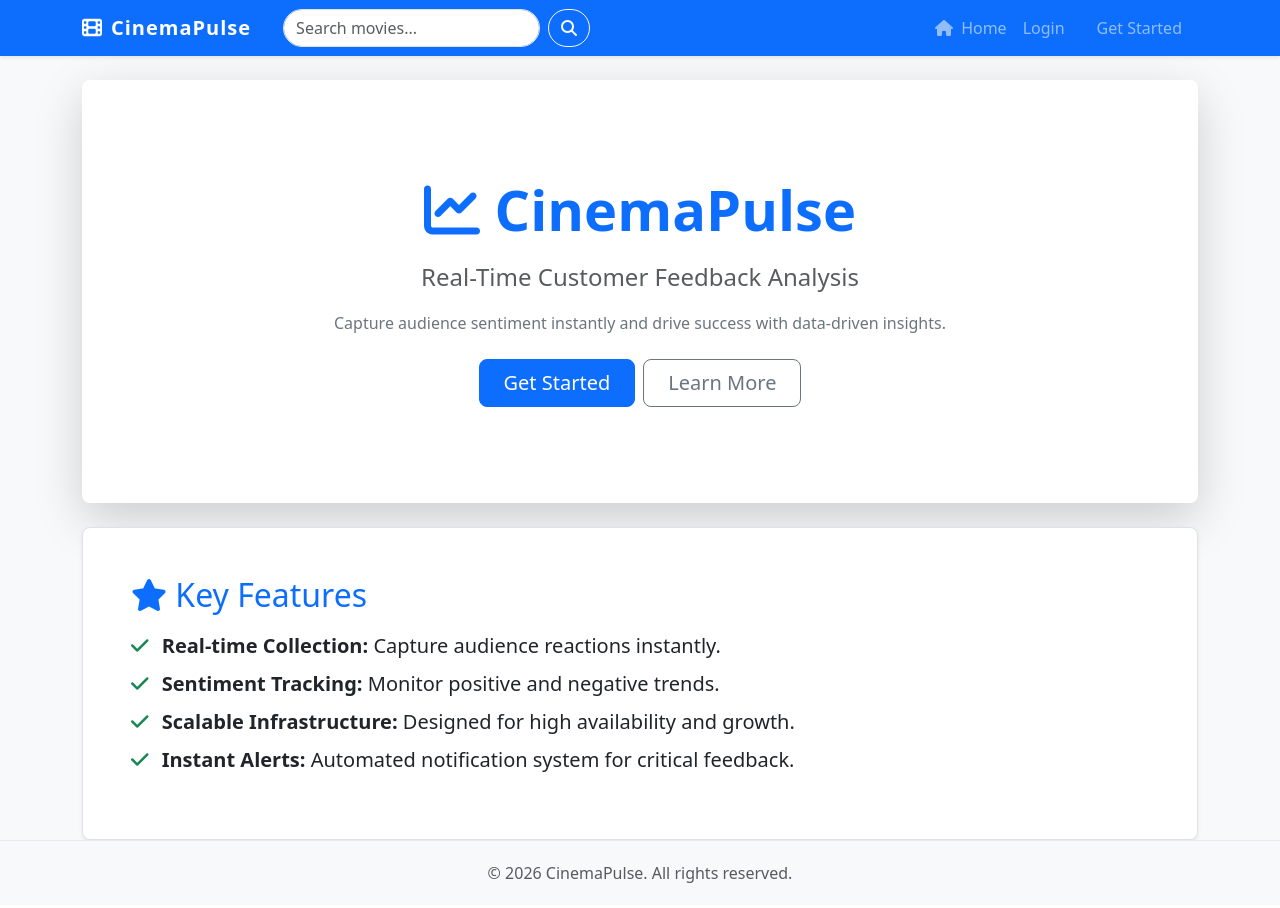
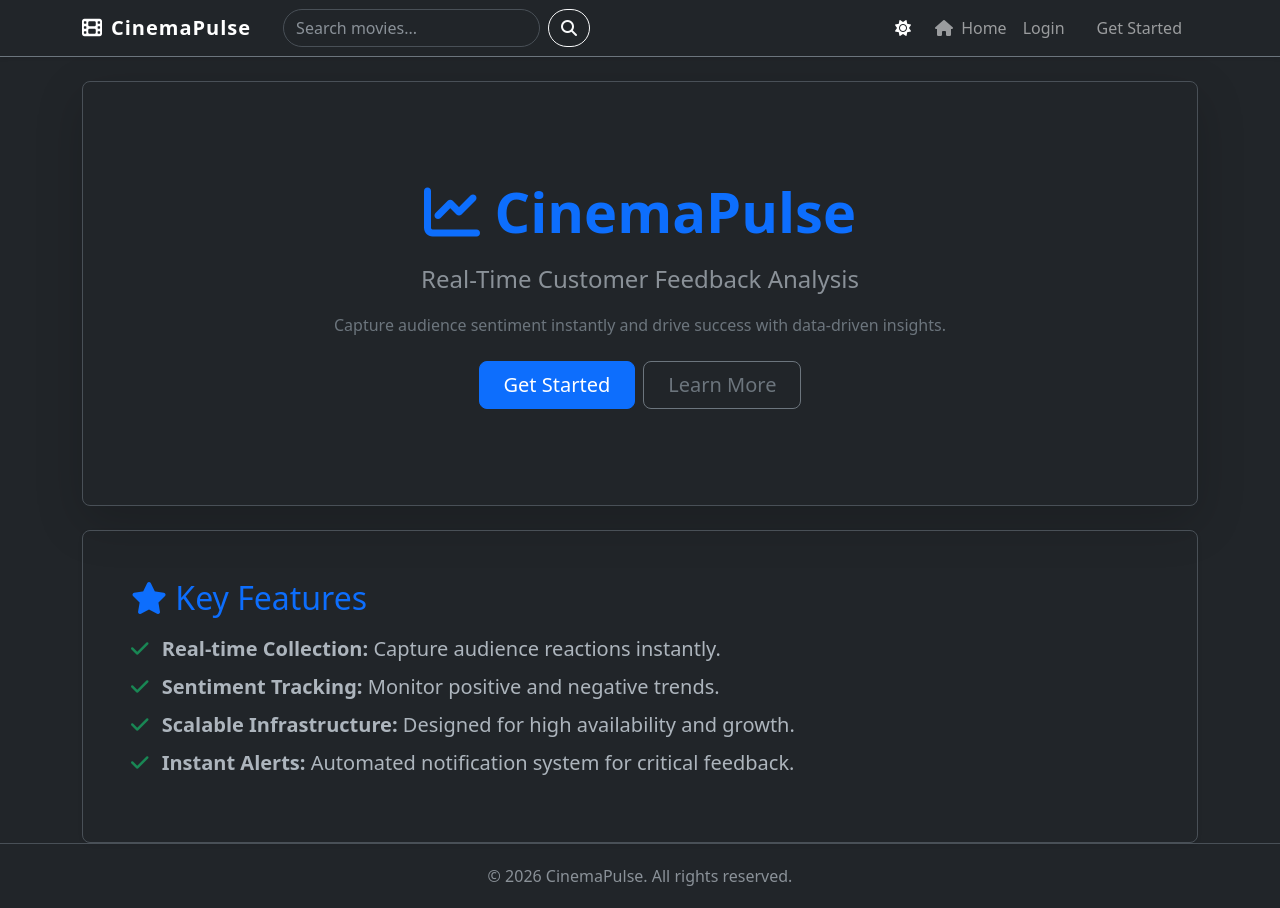
Before and after one commit to BhuvanSharma02/CinemaPulse, a Flask app: page / in a window 1280 px wide. Before the commit the page ends 883 px from the top, so only its background shows below. Run offline with Flask 3, Linux system fonts and the light colour scheme; data comes from the database, SQL or seed files in the repository.

Commit message:
added dark theme

```diff
--- a/templates/base.html
+++ b/templates/base.html
@@ -1,5 +1,5 @@
 <!DOCTYPE html>
-<html lang="en">
+<html lang="en" data-bs-theme="dark">
 <head>
     <meta charset="UTF-8">
     <meta name="viewport" content="width=device-width, initial-scale=1.0">
@@ -20,16 +20,31 @@
             letter-spacing: 1px;
         }
         .footer {
-            background-color: #f8f9fa;
             padding: 20px 0;
             margin-top: auto;
-            border-top: 1px solid #e9ecef;
+            border-top: 1px solid var(--bs-border-color);
+        }
+        .movie-card {
+            transition: transform 0.2s;
+        }
+        .movie-card:hover {
+            transform: translateY(-5px);
+        }
+        #theme-toggle {
+            cursor: pointer;
         }
     </style>
+    <script>
+        // Apply theme immediately to prevent flicker
+        (function() {
+            const savedTheme = localStorage.getItem('theme') || 'dark';
+            document.documentElement.setAttribute('data-bs-theme', savedTheme);
+        })();
+    </script>
 </head>
-<body class="bg-light">
+<body>
 
-<nav class="navbar navbar-expand-lg navbar-dark bg-primary mb-4 shadow-sm">
+<nav class="navbar navbar-expand-lg navbar-dark bg-dark mb-4 shadow-sm border-bottom border-secondary">
   <div class="container">
     <a class="navbar-brand" href="{{ url_for('movies') if current_user.is_authenticated else url_for('home') }}">
         <i class="fas fa-film me-2"></i>CinemaPulse
@@ -47,6 +62,11 @@
         <div id="search-results" class="list-group position-absolute w-100 start-0 top-100 mt-1 shadow" style="z-index: 1000; display: none;"></div>
       </form>
       <ul class="navbar-nav ms-auto align-items-center">
+        <li class="nav-item">
+            <button id="theme-toggle" class="btn btn-link nav-link text-white me-2">
+                <i class="fas fa-moon" id="theme-icon"></i>
+            </button>
+        </li>
         <li class="nav-item">
           <a class="nav-link" href="{{ url_for('movies') if current_user.is_authenticated else url_for('home') }}"><i class="fas fa-home me-1"></i> Home</a>
         </li>
@@ -98,6 +118,31 @@
     const searchIcon = document.getElementById('search-icon');
     const searchSpinner = document.getElementById('search-spinner');
     let timeout = null;
+
+    // Theme Toggle Logic
+    const themeToggle = document.getElementById('theme-toggle');
+    const themeIcon = document.getElementById('theme-icon');
+    const htmlElement = document.documentElement;
+
+    function updateThemeIcon(theme) {
+        if (theme === 'dark') {
+            themeIcon.className = 'fas fa-sun';
+        } else {
+            themeIcon.className = 'fas fa-moon';
+        }
+    }
+
+    // Initialize icon based on current theme
+    updateThemeIcon(htmlElement.getAttribute('data-bs-theme'));
+
+    themeToggle.addEventListener('click', () => {
+        const currentTheme = htmlElement.getAttribute('data-bs-theme');
+        const newTheme = currentTheme === 'dark' ? 'light' : 'dark';
+
+        htmlElement.setAttribute('data-bs-theme', newTheme);
+        localStorage.setItem('theme', newTheme);
+        updateThemeIcon(newTheme);
+    });
 
     searchInput.addEventListener('input', function() {
         const query = this.value.trim();
--- a/templates/dashboard_admin.html
+++ b/templates/dashboard_admin.html
@@ -13,7 +13,7 @@
     <div class="card-body p-0">
         <div class="table-responsive">
             <table class="table table-hover table-striped mb-0 align-middle">
-                <thead class="table-light">
+                <thead>
                     <tr>
                         <th scope="col" class="ps-4">User</th>
                         <th scope="col">Movie</th>
--- a/templates/dashboard_user.html
+++ b/templates/dashboard_user.html
@@ -22,7 +22,7 @@
                             <p class="card-text text-muted">"{{ feedback.review }}"</p>
                             <small class="text-secondary"><i class="far fa-clock"></i> {{ feedback.timestamp.strftime('%B %d, %Y') }}</small>
                         </div>
-                        <div class="card-footer bg-white border-top-0 text-end">
+                        <div class="card-footer border-top-0 text-end">
                             <a href="{{ url_for('movie_details', movie_id=feedback.movie.id) }}" class="btn btn-sm btn-outline-primary">View Movie</a>
                         </div>
                     </div>
--- a/templates/home.html
+++ b/templates/home.html
@@ -1,7 +1,7 @@
 {% extends "base.html" %}
 
 {% block content %}
-<div class="p-5 mb-4 bg-white rounded-3 shadow-lg border-0 text-center">
+<div class="p-5 mb-4 rounded-3 shadow-lg border text-center">
     <div class="container-fluid py-5">
       <h1 class="display-4 fw-bold text-primary mb-3"><i class="fas fa-chart-line"></i> CinemaPulse</h1>
       <p class="col-md-8 fs-4 mx-auto text-muted">Real-Time Customer Feedback Analysis</p>
@@ -16,7 +16,7 @@
 
 <div id="features" class="row align-items-md-stretch g-4">
     <div class="col-md-12">
-      <div class="h-100 p-5 bg-white border rounded-3 shadow-sm">
+      <div class="h-100 p-5 border rounded-3 shadow-sm">
         <h2 class="mb-3 text-primary"><i class="fas fa-star"></i> Key Features</h2>
         <ul class="list-unstyled fs-5">
             <li class="mb-2"><i class="fas fa-check text-success me-2"></i> <strong>Real-time Collection:</strong> Capture audience reactions instantly.</li>
--- a/templates/login.html
+++ b/templates/login.html
@@ -29,7 +29,7 @@
                     </div>
                 </form>
             </div>
-            <div class="card-footer text-center bg-white py-3">
+            <div class="card-footer text-center py-3">
                 <small>Don't have an account? <a href="{{ url_for('register') }}" class="text-decoration-none">Register here</a></small>
             </div>
         </div>
--- a/templates/movies.html
+++ b/templates/movies.html
@@ -23,7 +23,7 @@
                 </div>
                 <div class="card-body">
                     <h5 class="card-title fw-bold">
-                        <a href="{{ view_link }}" class="text-decoration-none text-dark">{{ movie.title }}</a>
+                        <a href="{{ view_link }}" class="text-decoration-none">{{ movie.title }}</a>
                     </h5>
                     <p class="card-text text-muted text-truncate">{{ desc_text }}</p>
                 </div>
--- a/templates/register.html
+++ b/templates/register.html
@@ -26,7 +26,7 @@
                     <button type="submit" class="btn btn-success w-100 py-2 fw-bold">Create Account</button>
                 </form>
             </div>
-            <div class="card-footer text-center bg-white py-3">
+            <div class="card-footer text-center py-3">
                 <small>Already have an account? <a href="{{ url_for('login') }}" class="text-decoration-none">Login here</a></small>
             </div>
         </div>
```
